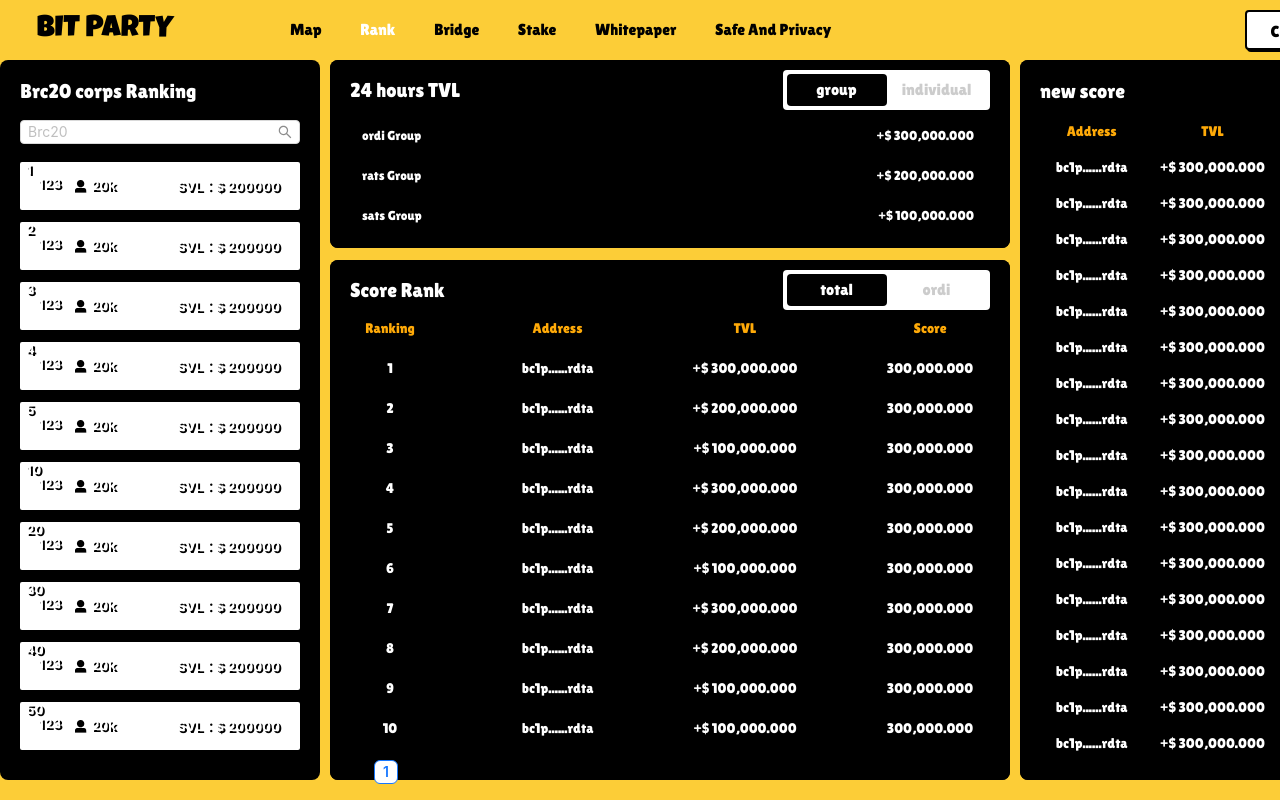
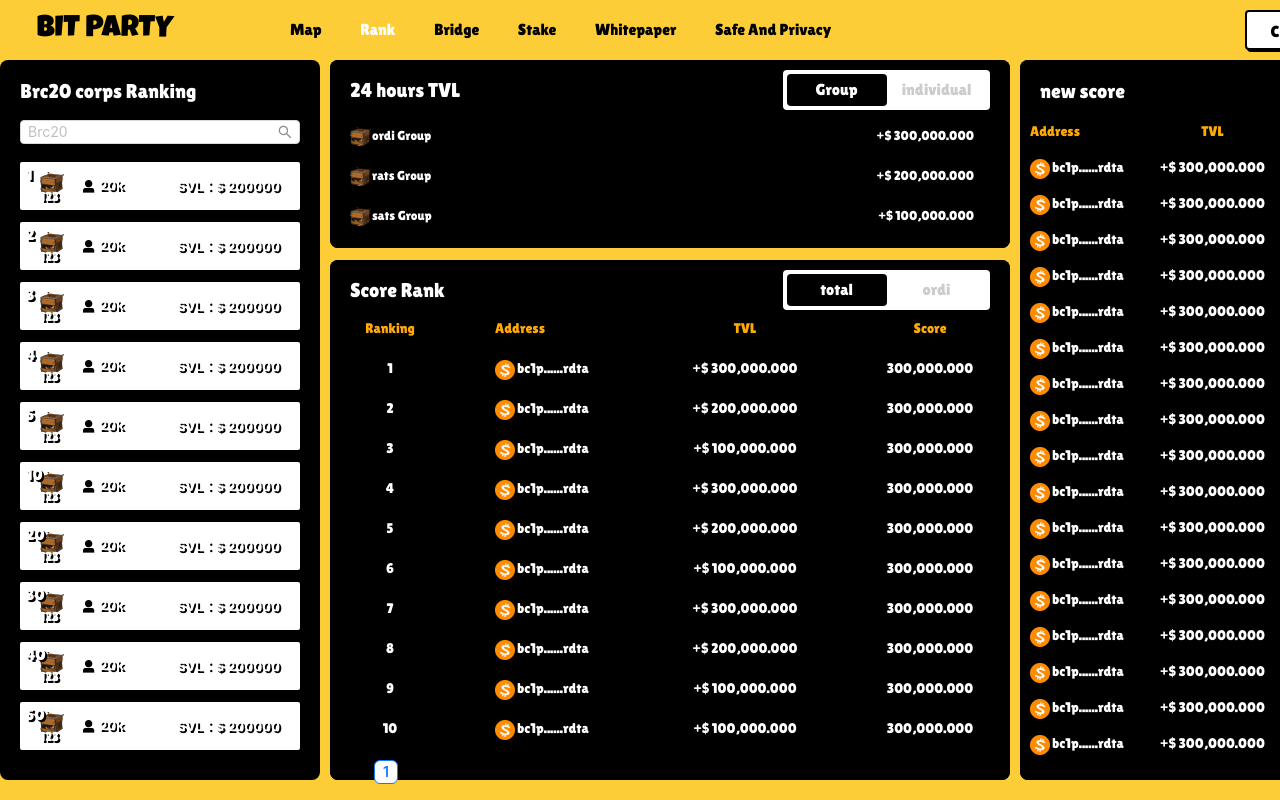
Before and after one commit to yuzhongtingtingerli/boxCatGame, a Vue app: page /rank in a window 1280 px wide. Shown: the top 800 px of the page. Built offline with nearby package versions, Linux system fonts and the light colour scheme.

Commit message:
list 优化

```diff
--- a/src/views/canvas/sidebar/groups.vue
+++ b/src/views/canvas/sidebar/groups.vue
@@ -142,6 +142,12 @@ defineExpose({
   ...toRefs(data),
 });
 </script>
+<style>
+.group
+  .ant-input-affix-wrapper.ant-input-affix-wrapper-sm.css-dev-only-do-not-override-19yxfbp {
+  border: 2px solid #d9d9d9;
+}
+</style>
 <style scoped lang="scss">
 .top {
   display: flex;
--- a/src/views/rank/corpsRanking.vue
+++ b/src/views/rank/corpsRanking.vue
@@ -16,11 +16,13 @@
         v-for="item in corpsRankingData"
         :key="item.ranking"
       >
+        <div class="RankNumber">{{ item.ranking }}</div>
+        <div class="bg"></div>
+        <div class="img">
+          <img src="@/assets/cat_ava.png" alt="" srcset="" />
+        </div>
+        <div class="name">{{ item.groupName }}</div>
         <div class="left">
-          <div class="ranking">{{ item.ranking }}</div>
-          <div class="groupName">
-            {{ item.groupName }}
-          </div>
           <div class="num">
             <img width="20px" src="@/assets/Frame.png" alt="" srcset="" />{{
               item.num
@@ -140,6 +142,11 @@ defineExpose({
   ...toRefs(data),
 });
 </script>
+<style>
+.ant-input.ant-input-sm.css-dev-only-do-not-override-19yxfbp {
+  font-family: LilitaOne !important;
+}
+</style>
 <style scoped lang="scss">
 .corpsRanking {
   width: 280px !important;
@@ -149,6 +156,11 @@ defineExpose({
     padding-bottom: 17px;
     font-weight: 400;
     font-size: 20px;
+    font-family: LilitaOne;
+  }
+  .search {
+    height: 24px;
+    border-radius: 2px;
     font-family: LilitaOne;
   }
   .list {
@@ -170,13 +182,38 @@ defineExpose({
       padding-right: 20px;
       padding-left: 6px;
       font-family: Inter;
-      .ranking {
+      .RankNumber {
         position: absolute;
-        top: 0;
+        top: 2px;
+        left: 6px;
+        font-family: LilitaOne;
+        font-size: 16px;
+        font-weight: 400;
+        line-height: 22px;
+        letter-spacing: 0em;
+        text-align: left;
+        color: #fff;
+        text-shadow: 2px 2px 0px #000;
+        z-index: 999;
       }
-      .groupName {
-        margin-right: 10px;
-        margin-left: 12px;
+      .img {
+        position: absolute;
+        top: 10px;
+        left: 20px;
+        img {
+          width: 25px;
+        }
+      }
+      .name {
+        position: absolute;
+        top: 28px;
+        left: 20px;
+        color: #fff;
+        text-shadow: 2px 2px 0px #000;
+        font-family: LilitaOne;
+        font-size: 13px;
+        font-weight: 400;
+        letter-spacing: 0em;
       }
       .left {
         display: flex;
--- a/src/views/rank/groupTVLRank.vue
+++ b/src/views/rank/groupTVLRank.vue
@@ -28,7 +28,12 @@
       </div>
       <div class="list" v-for="item in OwnersInfo" :key="item.RankNumber">
         <div class="Ranking">{{ item.RankNumber }}</div>
-        <div class="Address">{{ getAddress(item.OwnersAddress) }}</div>
+        <div class="Address">
+          <div class="img">
+            <img width="20px" src="@/assets/money_logo.png" alt="" srcset="" />
+          </div>
+          <div class="text">{{ getAddress(item.OwnersAddress) }}</div>
+        </div>
         <div class="TVL">+$ {{ getMoney(item.OwnersTVL) }}</div>
         <div class="Score">{{ getMoney(item.OwnersScore) }}</div>
       </div>
@@ -221,6 +226,11 @@ defineExpose({
     }
     .Address {
       width: 125px;
+      display: flex;
+      justify-self: start;
+      .img {
+        margin-right: 2px;
+      }
     }
     .TVL {
       width: 120px;
--- a/src/views/rank/hoursTVL.vue
+++ b/src/views/rank/hoursTVL.vue
@@ -7,7 +7,7 @@
           :class="`group ${type === 'group' ? 'active' : ''}`"
           @click="getTVL('group')"
         >
-          group
+          Group
         </div>
         <div
           :class="`individual ${type === 'individual' ? 'active' : ''}`"
@@ -21,7 +21,9 @@
       <div class="groupInfo" v-if="type === 'group'">
         <div class="list" v-for="item in GroupInfo" :key="item.GroupName">
           <div class="left">
-            <div class="img"></div>
+            <div class="img">
+              <img width="22px" src="@/assets/cat_ava.png" alt="" srcset="" />
+            </div>
             <div class="name">{{ item.GroupName }} Group</div>
           </div>
           <div class="svl">+$ {{ getMoney(item.GroupTVL) }}</div>
@@ -30,8 +32,17 @@
       <div class="ownersInfo" v-if="type === 'individual'">
         <div class="list" v-for="item in OwnersInfo" :key="item.OwnersAddress">
           <div class="left">
-            <div class="img"></div>
-            <div class="name">{{ getAddress(item.OwnersAddress) }}</div>
+            <div class="img">
+              <img
+                width="20px"
+                src="@/assets/money_logo.png"
+                alt=""
+                srcset=""
+              />
+            </div>
+            <div class="name">
+              {{ getAddress(item.OwnersAddress) }}
+            </div>
           </div>
           <div class="svl">+$ {{ getMoney(item.OwnersTVL) }}</div>
         </div>
@@ -175,7 +186,9 @@ defineExpose({
       display: flex;
       justify-self: start;
       .img {
-        width: 32px;
+        width: 20px;
+        margin-left: 20px;
+        margin-right: 2px;
       }
     }
   }
--- a/src/views/rank/newScore.vue
+++ b/src/views/rank/newScore.vue
@@ -9,7 +9,17 @@
       </div>
       <div class="lists">
         <div class="list" v-for="(item, index) in OwnersScore" :key="index">
-          <div class="Address">{{ getAddress(item.OwnersAddress) }}</div>
+          <div class="Address">
+            <div class="img">
+              <img
+                width="20px"
+                src="@/assets/money_logo.png"
+                alt=""
+                srcset=""
+              />
+            </div>
+            <div class="text">{{ getAddress(item.OwnersAddress) }}</div>
+          </div>
           <div class="TVL">+$ {{ getMoney(item.OwnersTVL) }}</div>
           <div class="Time">{{ getMoney(item.OwnersTime) }}</div>
         </div>
@@ -204,6 +214,11 @@ defineExpose({
     height: 20px;
     .Address {
       width: 125px;
+      display: flex;
+      justify-self: start;
+      .img {
+        margin-right: 2px;
+      }
     }
     .TVL {
       width: 120px;
```
